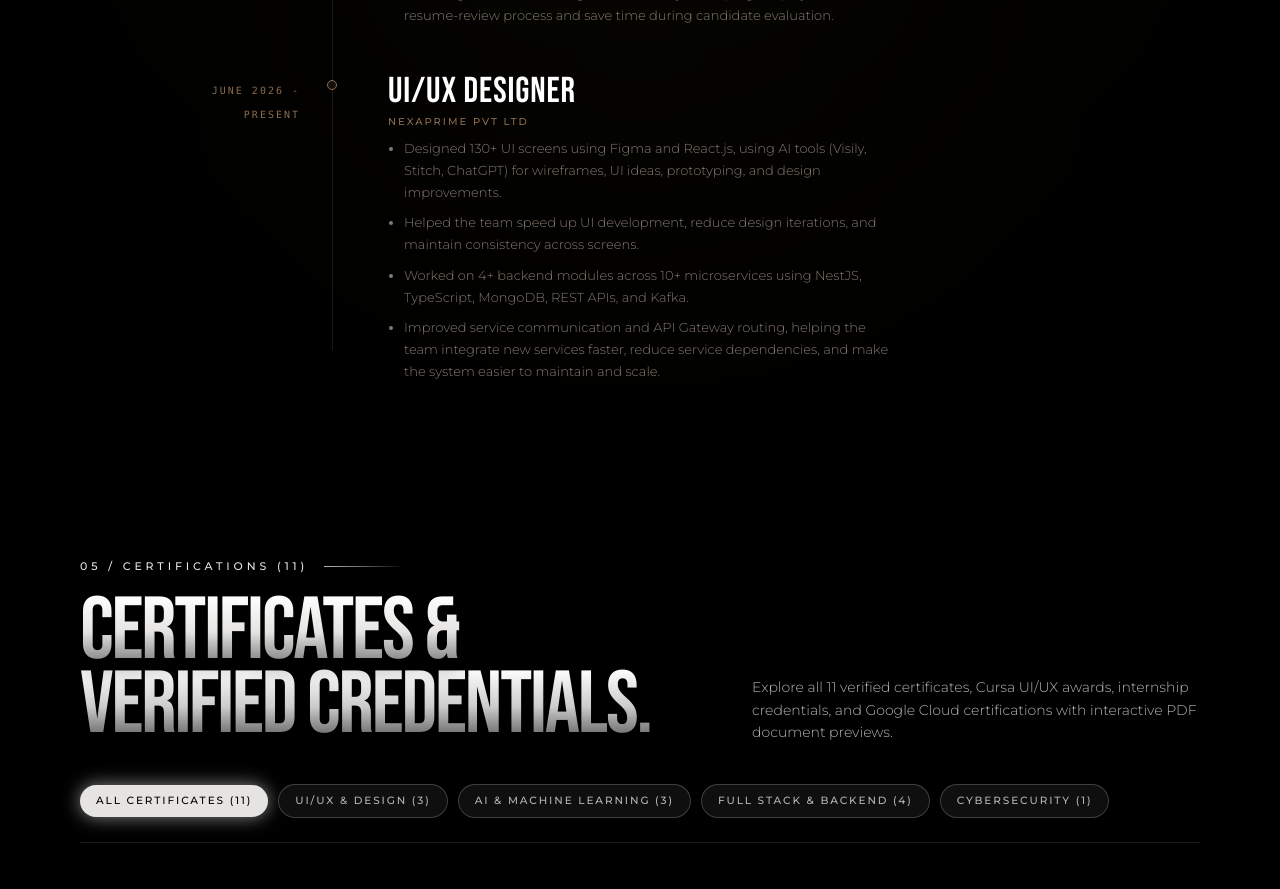
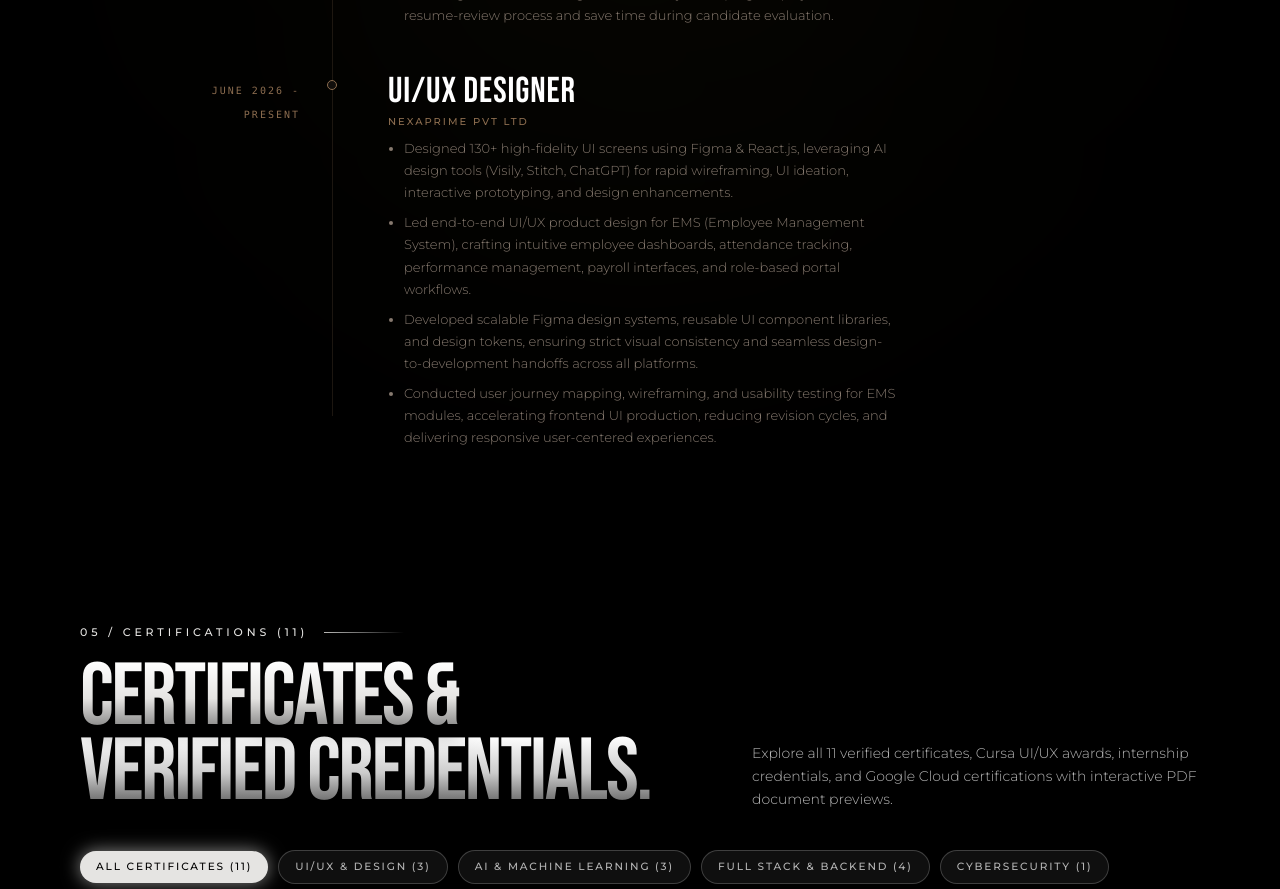
Before and after one commit to Patil-Shital-9236/shitalpatil-portfolio, a React (Vite) app: page / in a window 1280 px wide. Shown: the part 6420-7309 px from the top of the page. Built offline with nearby package versions, Linux system fonts and the light colour scheme; a web font is replaced by a local one.

Commit message:
Update NexaPrime experience to highlight UI/UX design accomplishments and EMS (Employee Management System) product design work

```diff
--- a/src/components/ExperienceSection.tsx
+++ b/src/components/ExperienceSection.tsx
@@ -47,10 +47,10 @@ const journey: RouteStop[] = [
     description: (
       <div className="space-y-4">
         <ul className="list-disc pl-4 space-y-2 opacity-80">
-          <li>Designed 130+ UI screens using Figma and React.js, using AI tools (Visily, Stitch, ChatGPT) for wireframes, UI ideas, prototyping, and design improvements.</li>
-          <li>Helped the team speed up UI development, reduce design iterations, and maintain consistency across screens.</li>
-          <li>Worked on 4+ backend modules across 10+ microservices using NestJS, TypeScript, MongoDB, REST APIs, and Kafka.</li>
-          <li>Improved service communication and API Gateway routing, helping the team integrate new services faster, reduce service dependencies, and make the system easier to maintain and scale.</li>
+          <li>Designed 130+ high-fidelity UI screens using Figma &amp; React.js, leveraging AI design tools (Visily, Stitch, ChatGPT) for rapid wireframing, UI ideation, interactive prototyping, and design enhancements.</li>
+          <li>Led end-to-end UI/UX product design for EMS (Employee Management System), crafting intuitive employee dashboards, attendance tracking, performance management, payroll interfaces, and role-based portal workflows.</li>
+          <li>Developed scalable Figma design systems, reusable UI component libraries, and design tokens, ensuring strict visual consistency and seamless design-to-development handoffs across all platforms.</li>
+          <li>Conducted user journey mapping, wireframing, and usability testing for EMS modules, accelerating frontend UI production, reducing revision cycles, and delivering responsive user-centered experiences.</li>
         </ul>
       </div>
     ),
```
